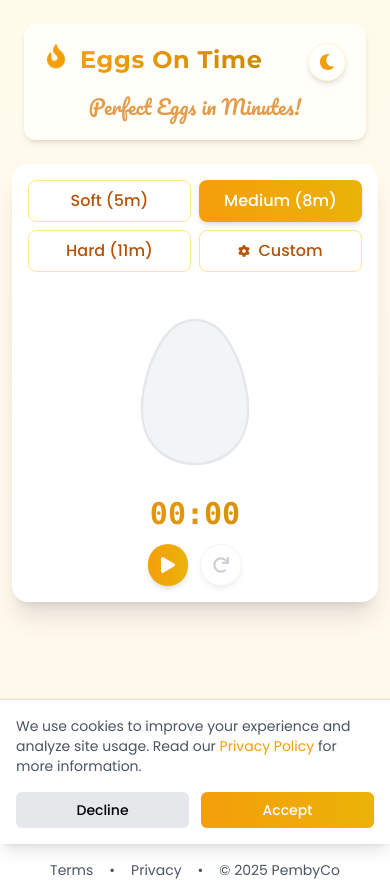
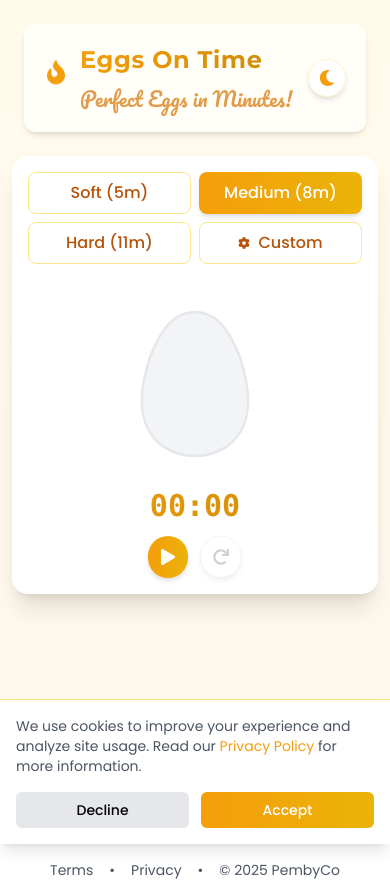
Before and after one commit to PembyCo/egg-timer, a Next.js app: page / in a window 390 px wide. Built offline with nearby package versions, Linux system fonts and the light colour scheme.

Commit message:
Fix mobile audio with vibration fallback and improve header layout

```diff
--- a/components/EggTimer.tsx
+++ b/components/EggTimer.tsx
@@ -43,9 +43,18 @@ const EggTimer: React.FC = () => {
   useEffect(() => {
     if (timeLeft === 0 && isRunning) {
       setIsRunning(false);
+
+      // Try to play sound with fallbacks for mobile
+      const playNotificationSound = async () => {
+        try {
           // Create a more pleasant notification sound using Web Audio API
-      try {
           const audioContext = new (window.AudioContext || (window as any).webkitAudioContext)();
+
+          // Resume audio context if it's suspended (required for mobile)
+          if (audioContext.state === 'suspended') {
+            await audioContext.resume();
+          }
+
           const oscillator = audioContext.createOscillator();
           const gainNode = audioContext.createGain();
 
@@ -63,9 +72,15 @@ const EggTimer: React.FC = () => {
           oscillator.start(audioContext.currentTime);
           oscillator.stop(audioContext.currentTime + 1);
         } catch (error) {
-        // Fallback to simple beep if Web Audio API fails
+          // Fallback for mobile: vibration if available
+          if ('vibrate' in navigator) {
+            navigator.vibrate([200, 100, 200, 100, 200]);
+          }
           console.log("Timer completed!");
         }
+      };
+
+      playNotificationSound();
     }
   }, [timeLeft, isRunning]);
 
@@ -82,6 +97,16 @@ const EggTimer: React.FC = () => {
       setTimeLeft(totalTime);
     }
     setIsRunning(true);
+
+    // Initialize audio context on user interaction (required for mobile)
+    try {
+      const audioContext = new (window.AudioContext || (window as any).webkitAudioContext)();
+      if (audioContext.state === 'suspended') {
+        audioContext.resume();
+      }
+    } catch (error) {
+      // Audio not supported, will fall back to vibration
+    }
   }, [isRunning, timeLeft, totalTime]);
 
   const pauseTimer = useCallback(() => setIsRunning(false), []);
--- a/components/Header.tsx
+++ b/components/Header.tsx
@@ -25,9 +25,14 @@ const Header: React.FC = () => {
             role="img"
             title="Fire icon"
         />
-          <h1 className="text-2xl sm:text-4xl font-bold font-display tracking-wide text-transparent bg-clip-text bg-gradient-to-r from-amber-500 to-yellow-600 dark:from-amber-400 dark:to-yellow-500 pb-1 leading-relaxed text-center whitespace-nowrap">
-          Eggs On Time
-        </h1>
+          <div className="flex flex-col flex-1">
+            <h1 className="text-2xl sm:text-4xl font-bold font-display tracking-wide text-transparent bg-clip-text bg-gradient-to-r from-amber-500 to-yellow-600 dark:from-amber-400 dark:to-yellow-500 pb-1 leading-relaxed whitespace-nowrap">
+              Eggs On Time
+            </h1>
+            <h2 className="font-cursive text-xl sm:text-2xl text-amber-600 dark:text-amber-300 animate-pulse leading-relaxed">
+              Perfect Eggs in Minutes!
+            </h2>
+          </div>
 
         <button
           onClick={toggleTheme}
@@ -40,10 +45,6 @@ const Header: React.FC = () => {
             }
         </button>
         </div>
-
-        <h2 className="font-cursive text-xl sm:text-2xl text-amber-600 dark:text-amber-300 text-center mt-1 animate-pulse leading-relaxed">
-          Perfect Eggs in Minutes!
-        </h2>
       </div>
     </div>
   );
```
Lines whose indentation alone changed are shown as unchanged.
